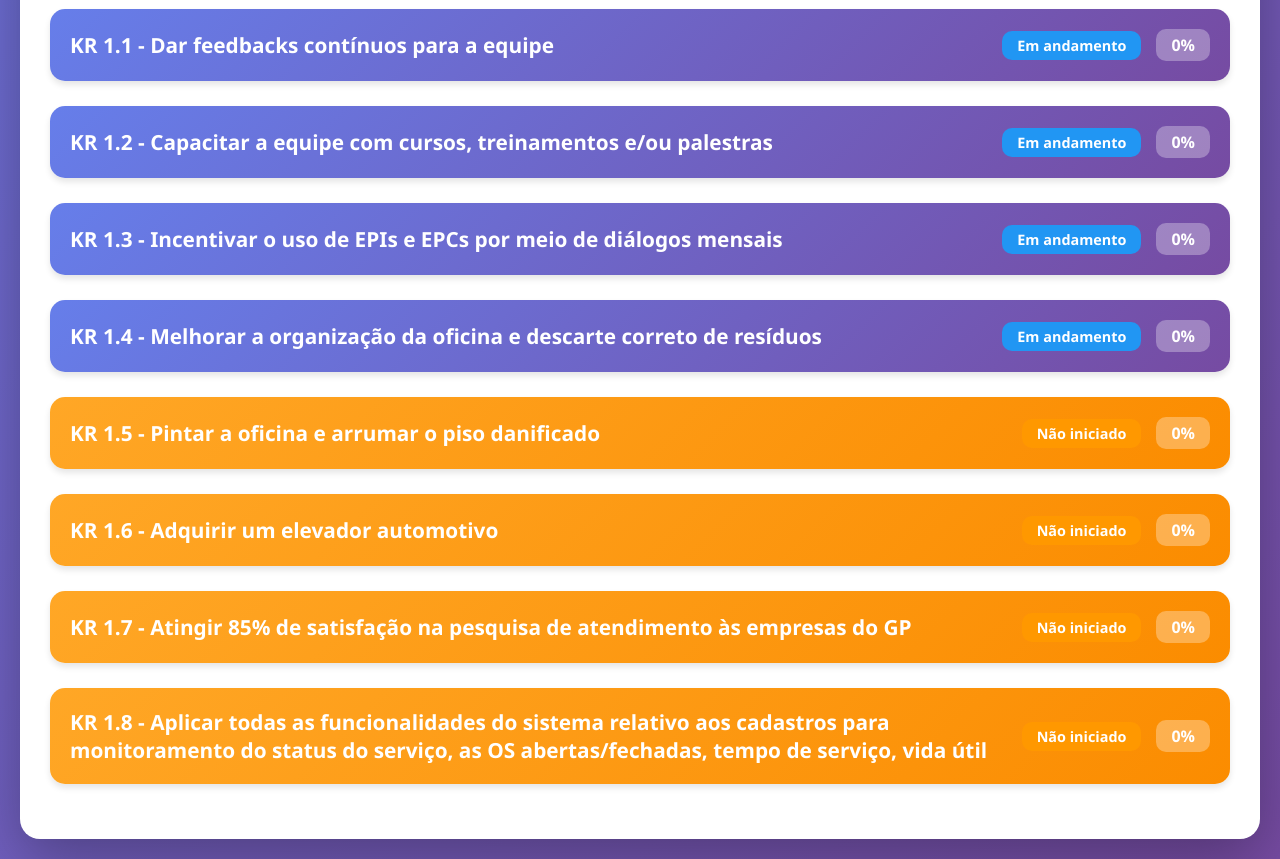
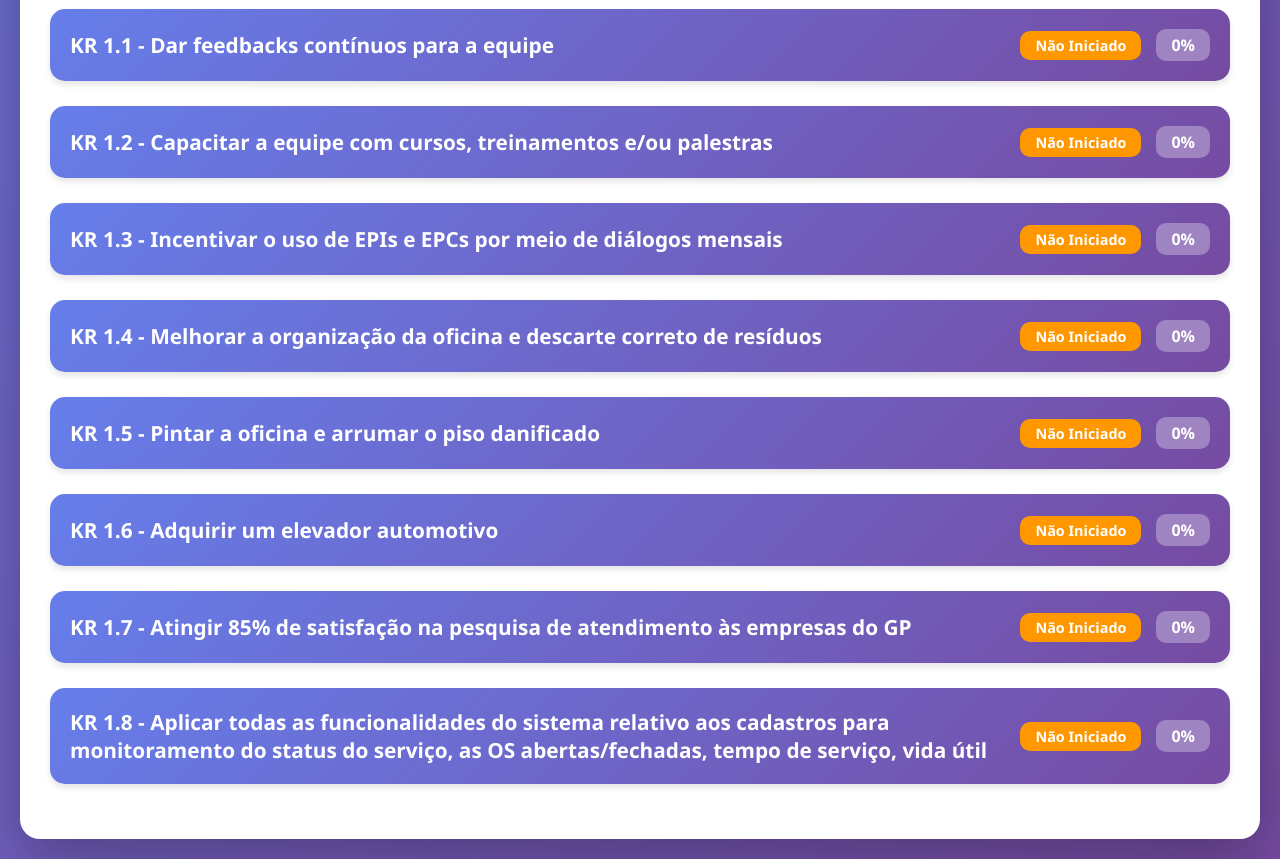
Before and after one commit to grupo-parana-cr/formularios-gp, a plain HTML site: page metas-gp/metas-autopecas-2025.html in a window 1280 px wide. Shown: the part 1200-2059 px from the top of the page. Drawn offline with nearby package versions, Linux system fonts and the light colour scheme; a script that the page names is missing.

Commit message:
Update metas-autopecas-2025.html

```diff
--- a/metas-gp/metas-autopecas-2025.html
+++ b/metas-gp/metas-autopecas-2025.html
@@ -155,13 +155,13 @@
             font-size: 0.9em;
         }
 
-        .status-andamento {
-            background: #2196f3;
+                .status-nao-iniciado {
+            background: #ff9800;
             color: white;
         }
 
-        .status-nao-iniciado {
-            background: #ff9800;
+        .status-andamento {
+            background: #2196f3;
             color: white;
         }
 
@@ -343,7 +343,7 @@
                 <div class="meta-header" onclick="toggleMeta('meta1')">
                     <h3>KR 1.1 - Dar feedbacks contínuos para a equipe</h3>
                     <div class="meta-info">
-                        <div class="meta-status status-andamento" id="statusBadge1">Em andamento</div>
+                        <div class="meta-status status-nao-iniciado" id="statusBadge1">Não Iniciado</div>
                         <div class="meta-progress" id="progress1">0%</div>
                     </div>
                 </div>
@@ -355,7 +355,7 @@
                     <div class="form-group">
                         <label>Status Atual</label>
                         <select id="status1" onchange="updateStatus(1)">
-                            <option value="planejado">Não Iniciado</option>
+                            <option value="planejado" selected>Não Iniciado</option>
                             <option value="andamento">Em Andamento</option>
                             <option value="concluido">Concluído</option>
                             <option value="atrasado">Atrasado</option>
@@ -413,7 +413,7 @@
                 <div class="meta-header" onclick="toggleMeta('meta2')">
                     <h3>KR 1.2 - Capacitar a equipe com cursos, treinamentos e/ou palestras</h3>
                     <div class="meta-info">
-                        <div class="meta-status status-andamento" id="statusBadge2">Em andamento</div>
+                        <div class="meta-status status-nao-iniciado" id="statusBadge2">Não Iniciado</div>
                         <div class="meta-progress" id="progress2">0%</div>
                     </div>
                 </div>
@@ -425,7 +425,7 @@
                     <div class="form-group">
                         <label>Status Atual</label>
                         <select id="status2" onchange="updateStatus(2)">
-                            <option value="planejado">Não Iniciado</option>
+                            <option value="planejado" selected>Não Iniciado</option>
                             <option value="andamento">Em Andamento</option>
                             <option value="concluido">Concluído</option>
                             <option value="atrasado">Atrasado</option>
@@ -477,7 +477,7 @@
                 <div class="meta-header" onclick="toggleMeta('meta3')">
                     <h3>KR 1.3 - Incentivar o uso de EPIs e EPCs por meio de diálogos mensais</h3>
                     <div class="meta-info">
-                        <div class="meta-status status-andamento" id="statusBadge3">Em andamento</div>
+                        <div class="meta-status status-nao-iniciado" id="statusBadge3">Não Iniciado</div>
                         <div class="meta-progress" id="progress3">0%</div>
                     </div>
                 </div>
@@ -489,7 +489,7 @@
                     <div class="form-group">
                         <label>Status Atual</label>
                         <select id="status3" onchange="updateStatus(3)">
-                            <option value="planejado">Não Iniciado</option>
+                            <option value="planejado" selected>Não Iniciado</option>
                             <option value="andamento">Em Andamento</option>
                             <option value="concluido">Concluído</option>
                             <option value="atrasado">Atrasado</option>
@@ -536,7 +536,7 @@
                 <div class="meta-header" onclick="toggleMeta('meta4')">
                     <h3>KR 1.4 - Melhorar a organização da oficina e descarte correto de resíduos</h3>
                     <div class="meta-info">
-                        <div class="meta-status status-andamento" id="statusBadge4">Em andamento</div>
+                        <div class="meta-status status-nao-iniciado" id="statusBadge4">Não Iniciado</div>
                         <div class="meta-progress" id="progress4">0%</div>
                     </div>
                 </div>
@@ -548,7 +548,7 @@
                     <div class="form-group">
                         <label>Status Atual</label>
                         <select id="status4" onchange="updateStatus(4)">
-                            <option value="planejado">Não Iniciado</option>
+                            <option value="planejado" selected>Não Iniciado</option>
                             <option value="andamento">Em Andamento</option>
                             <option value="concluido">Concluído</option>
                             <option value="atrasado">Atrasado</option>
@@ -592,10 +592,10 @@
 
             <!-- KR 1.5 - NÃO INICIADA -->
             <div class="meta-card">
-                <div class="meta-header nao-iniciada" onclick="toggleMeta('meta5')">
+                <div class="meta-header" onclick="toggleMeta('meta5')">
                     <h3>KR 1.5 - Pintar a oficina e arrumar o piso danificado</h3>
                     <div class="meta-info">
-                        <div class="meta-status status-nao-iniciado" id="statusBadge5">Não iniciado</div>
+                        <div class="meta-status status-nao-iniciado" id="statusBadge5">Não Iniciado</div>
                         <div class="meta-progress" id="progress5">0%</div>
                     </div>
                 </div>
@@ -608,7 +608,7 @@
                     <div class="form-group">
                         <label>Status Atual</label>
                         <select id="status5" onchange="updateStatus(5)">
-                            <option value="planejado">Não Iniciado</option>
+                            <option value="planejado" selected>Não Iniciado</option>
                             <option value="andamento">Em Andamento</option>
                             <option value="concluido">Concluído</option>
                             <option value="atrasado">Atrasado</option>
@@ -657,10 +657,10 @@
 
             <!-- KR 1.6 - NÃO INICIADA -->
             <div class="meta-card">
-                <div class="meta-header nao-iniciada" onclick="toggleMeta('meta6')">
+                <div class="meta-header" onclick="toggleMeta('meta6')">
                     <h3>KR 1.6 - Adquirir um elevador automotivo</h3>
                     <div class="meta-info">
-                        <div class="meta-status status-nao-iniciado" id="statusBadge6">Não iniciado</div>
+                        <div class="meta-status status-nao-iniciado" id="statusBadge6">Não Iniciado</div>
                         <div class="meta-progress" id="progress6">0%</div>
                     </div>
                 </div>
@@ -673,7 +673,7 @@
                     <div class="form-group">
                         <label>Status Atual</label>
                         <select id="status6" onchange="updateStatus(6)">
-                            <option value="planejado">Não Iniciado</option>
+                            <option value="planejado" selected>Não Iniciado</option>
                             <option value="andamento">Em Andamento</option>
                             <option value="concluido">Concluído</option>
                             <option value="atrasado">Atrasado</option>
@@ -722,10 +722,10 @@
 
             <!-- KR 1.7 - NÃO INICIADA -->
             <div class="meta-card">
-                <div class="meta-header nao-iniciada" onclick="toggleMeta('meta7')">
+                <div class="meta-header" onclick="toggleMeta('meta7')">
                     <h3>KR 1.7 - Atingir 85% de satisfação na pesquisa de atendimento às empresas do GP</h3>
                     <div class="meta-info">
-                        <div class="meta-status status-nao-iniciado" id="statusBadge7">Não iniciado</div>
+                        <div class="meta-status status-nao-iniciado" id="statusBadge7">Não Iniciado</div>
                         <div class="meta-progress" id="progress7">0%</div>
                     </div>
                 </div>
@@ -739,7 +739,7 @@
                     <div class="form-group">
                         <label>Status Atual</label>
                         <select id="status7" onchange="updateStatus(7)">
-                            <option value="planejado">Não Iniciado</option>
+                            <option value="planejado" selected>Não Iniciado</option>
                             <option value="andamento">Em Andamento</option>
                             <option value="concluido">Concluído</option>
                             <option value="atrasado">Atrasado</option>
@@ -783,10 +783,10 @@
 
             <!-- KR 1.8 - NÃO INICIADA -->
             <div class="meta-card">
-                <div class="meta-header nao-iniciada" onclick="toggleMeta('meta8')">
+                <div class="meta-header" onclick="toggleMeta('meta8')">
                     <h3>KR 1.8 - Aplicar todas as funcionalidades do sistema relativo aos cadastros para monitoramento do status do serviço, as OS abertas/fechadas, tempo de serviço, vida útil</h3>
                     <div class="meta-info">
-                        <div class="meta-status status-nao-iniciado" id="statusBadge8">Não iniciado</div>
+                        <div class="meta-status status-nao-iniciado" id="statusBadge8">Não Iniciado</div>
                         <div class="meta-progress" id="progress8">0%</div>
                     </div>
                 </div>
@@ -799,7 +799,7 @@
                     <div class="form-group">
                         <label>Status Atual</label>
                         <select id="status8" onchange="updateStatus(8)">
-                            <option value="planejado">Não Iniciado</option>
+                            <option value="planejado" selected>Não Iniciado</option>
                             <option value="andamento">Em Andamento</option>
                             <option value="concluido">Concluído</option>
                             <option value="atrasado">Atrasado</option>
@@ -950,13 +950,20 @@
                 };
             }
 
-            localStorage.setItem('metasAutoPecas2025', JSON.stringify(data));
+            // localStorage removido - sincronização via Google Sheets
+
+
+            // localStorage.setItem('metasAutoPecas2025', JSON.stringify(data));
             showSaveIndicator();
         }
 
         function loadData() {
-            const savedData = localStorage.getItem('metasAutoPecas2025');
-            if (savedData) {
+            // localStorage removido
+
+            // const savedData = localStorage.getItem('metasAutoPecas2025');
+            // localStorage removido
+
+            if (false) { // localStorage desativado
                 const data = JSON.parse(savedData);
                 for (let i = 1; i <= 8; i++) {
                     const meta = data['meta' + i];
@@ -1039,7 +1046,7 @@
             document.getElementById('progressoGeral').textContent = progressoGeral + '%';
             document.getElementById('metasConcluidas').textContent = concluidas;
             document.getElementById('metasAndamento').textContent = emAndamento;
-            document.getElementById('metasNaoIniciadas').textContent = naoIniciadas;
+            (document.getElementById('metasNaoIniciadas') ? document.getElementById('metasNaoIniciadas') : {textContent: ''}).textContent = naoIniciadas;
         }
 
         function updateCharts() {
@@ -1102,12 +1109,7 @@
                         labels: ['Não Iniciado', 'Em Andamento', 'Concluído', 'Atrasado'],
                         datasets: [{
                             data: [planejado, andamento, concluido, atrasado],
-                            backgroundColor: [
-                                'rgba(255, 152, 0, 0.8)',
-                                'rgba(33, 150, 243, 0.8)',
-                                'rgba(76, 175, 80, 0.8)',
-                                'rgba(244, 67, 54, 0.8)'
-                            ],
+                            backgroundColor: ['rgba(255, 152, 0, 0.8)', 'rgba(33, 150, 243, 0.8)', 'rgba(76, 175, 80, 0.8)', 'rgba(244, 67, 54, 0.8)'],
                             borderWidth: 2
                         }]
                     },
```
